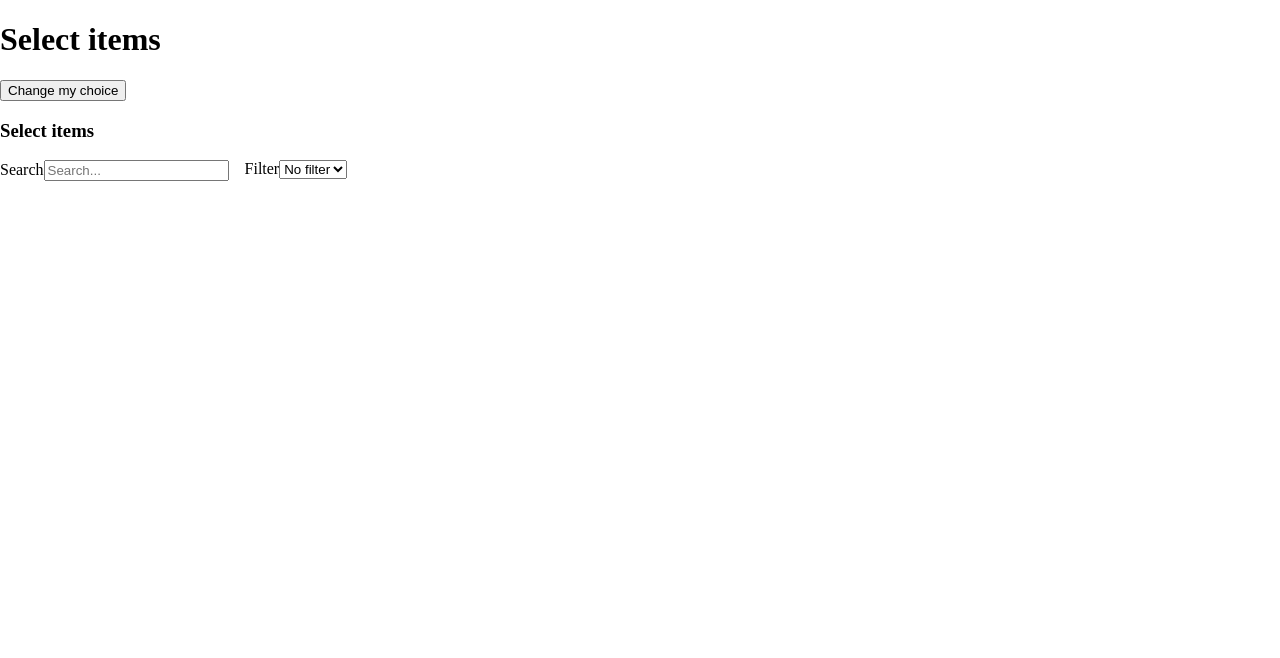
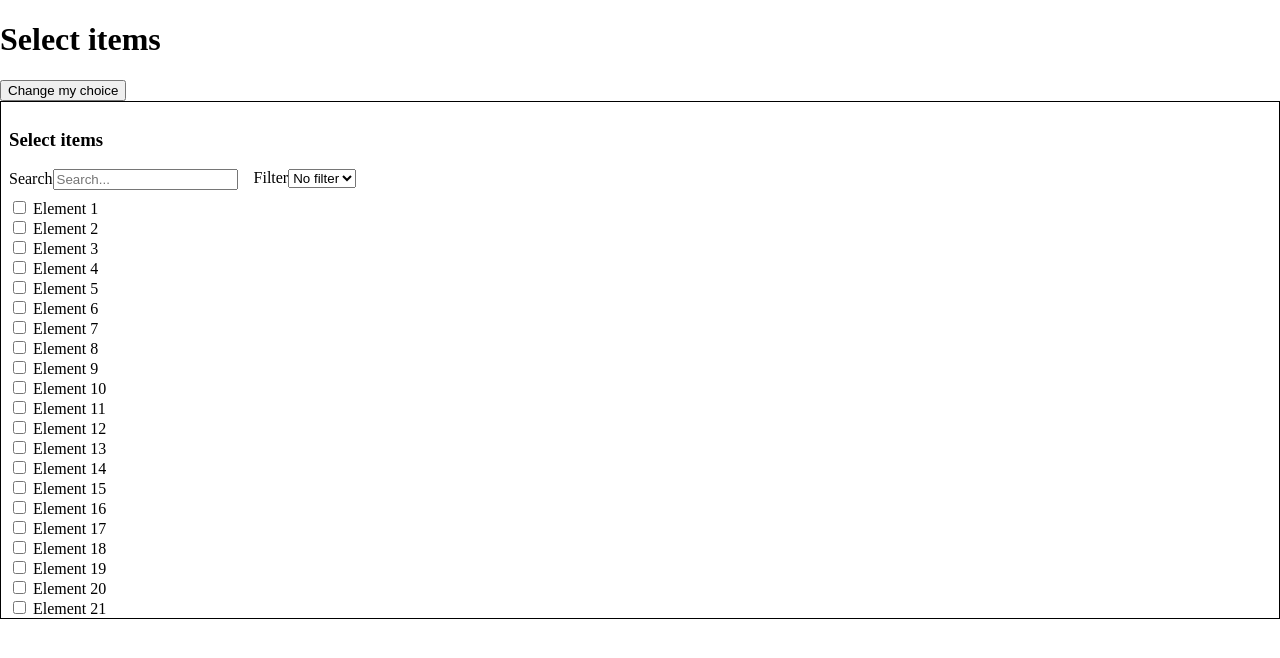
Before and after one commit to Dark0o/Select-Element-Widget, a React (Vite) app: page / in a window 1280 px wide. Both pictures are taken after a click on the button "Change my choice". Shown: the top 658 px of the page. Built offline with nearby package versions, Linux system fonts and the light colour scheme.

Commit message:
map through elements list

```diff
--- a/src/App.tsx
+++ b/src/App.tsx
@@ -1,4 +1,9 @@
 import { useState } from "react";
+
+const elements = Array.from({ length: 100 }, (_, i) => ({
+  id: i,
+  name: `Element ${i + 1}`,
+}));
 
 function App() {
   const [isOpen, setIsOpen] = useState(false);
@@ -10,8 +15,16 @@ function App() {
       <button onClick={() => setIsOpen(!isOpen)}>Change my choice</button>
 
       {isOpen && (
-        <div>
+        <div
+          style={{
+            border: "1px solid black",
+            height: "500px",
+            padding: "8px",
+            overflowY: "scroll",
+          }}
+        >
           <h3>Select items</h3>
+
           <div style={{ display: "flex", gap: "16px", marginBottom: "8px" }}>
             <label>
               Search
@@ -35,6 +48,15 @@ function App() {
               </select>
             </label>
           </div>
+          <ul style={{ listStyle: "none", padding: 0, margin: 0 }}>
+            {elements.map((el) => (
+              <li key={el.id}>
+                <label>
+                  <input type="checkbox" /> {el.name}
+                </label>
+              </li>
+            ))}
+          </ul>
         </div>
       )}
     </>
```
